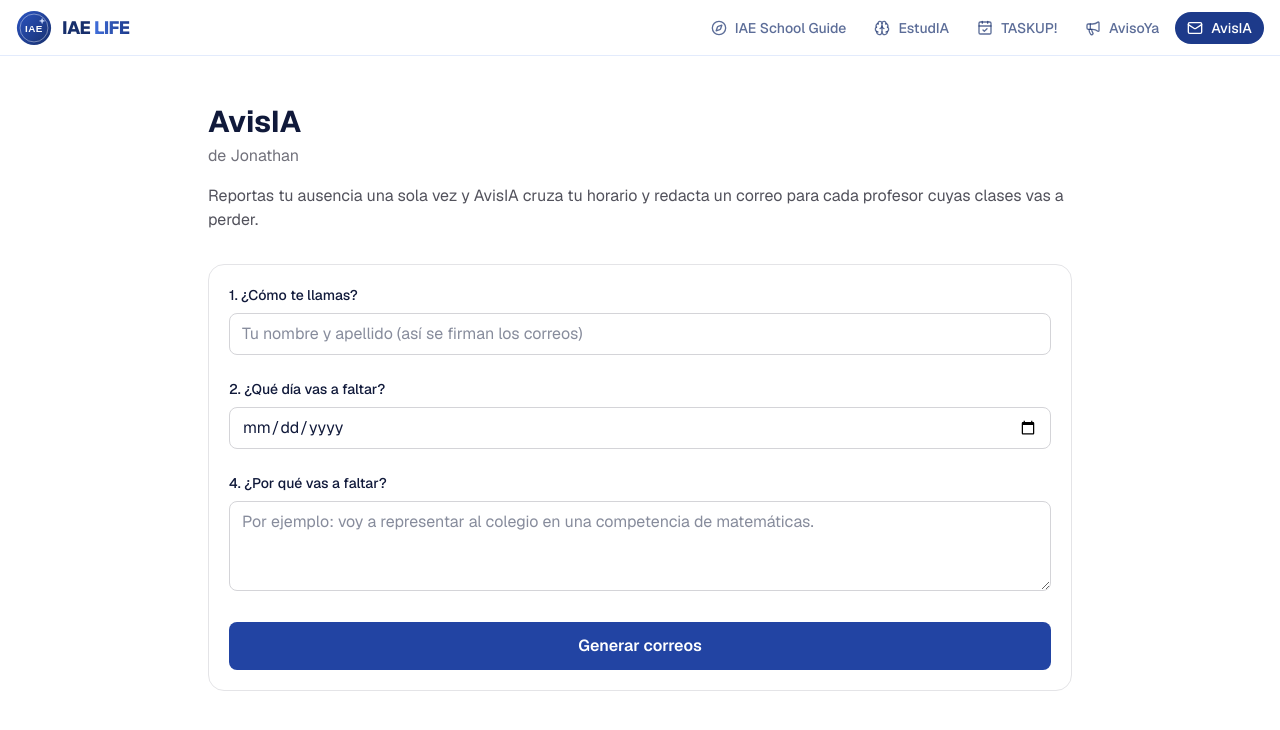
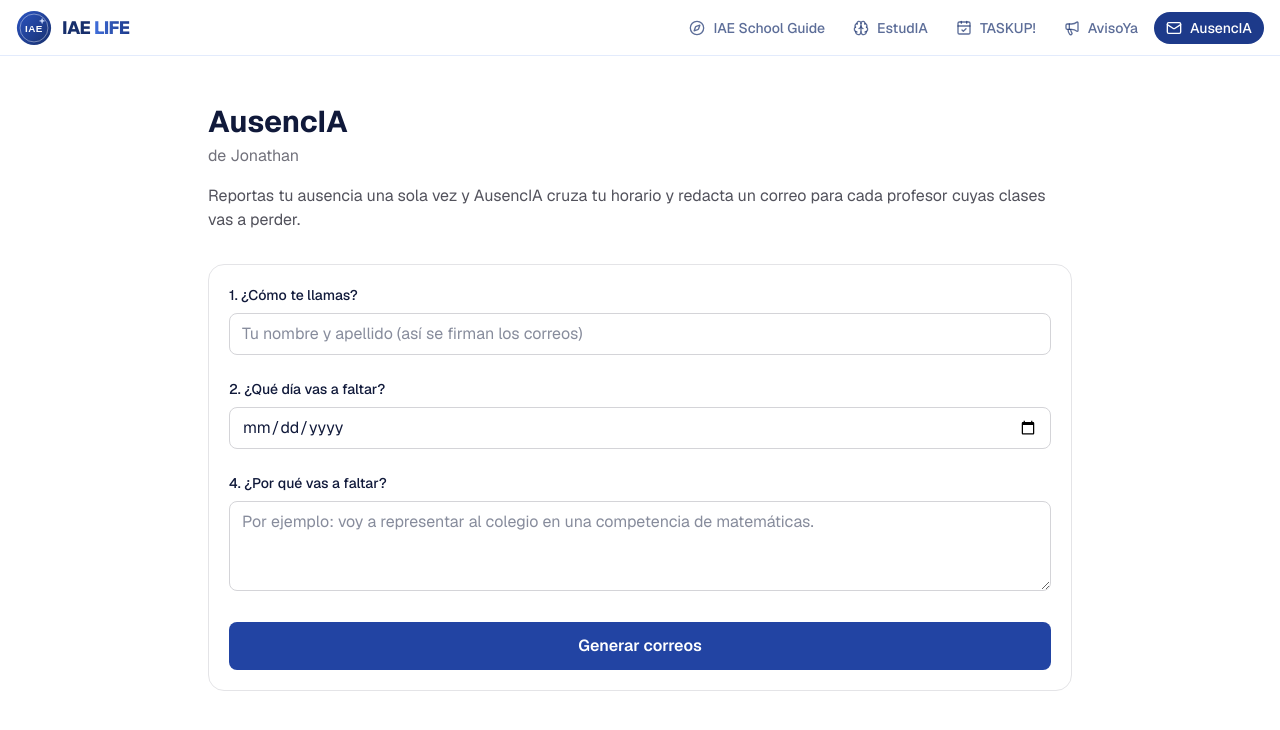
Before and after one commit to AI-Lab-IAE/hub-iae-life, a Next.js app: page /jonathan in a window 1280 px wide. Shown: the top 730 px of the page. Built offline with nearby package versions, Linux system fonts and the light colour scheme.

Commit message:
[Claude] renombrar AvisIA a AusencIA (para no confundir con AvisoYa)
Co-Authored-By: Claude Opus 5.5 <noreply@anthropic.com>
Claude-Session: https://claude.ai/code/session_01HjM58KKyKvCjPUVTVyuzhg

```diff
--- a/app/jonathan/components/AvisIA.tsx
+++ b/app/jonathan/components/AusencIA.tsx
@@ -6,7 +6,7 @@ import TarjetaCorreo from "./TarjetaCorreo";
 import { fechaEnPalabras, generarCorreos } from "../lib/correos";
 
 // Une el formulario con los correos generados.
-export default function AvisIA() {
+export default function AusencIA() {
   const [ausencia, setAusencia] = useState<Ausencia | null>(null);
   const resultado = useRef<HTMLElement>(null);
 
--- a/app/jonathan/info.ts
+++ b/app/jonathan/info.ts
@@ -1,7 +1,7 @@
 // Datos de tu proyecto. Aparecen en la tarjeta de la página de inicio y en el título de tu módulo.
 export const info = {
   estudiante: "Jonathan",
-  proyecto: "AvisIA",
+  proyecto: "AusencIA",
   descripcion:
-    "Reportas tu ausencia una sola vez y AvisIA cruza tu horario y redacta un correo para cada profesor cuyas clases vas a perder.",
+    "Reportas tu ausencia una sola vez y AusencIA cruza tu horario y redacta un correo para cada profesor cuyas clases vas a perder.",
 };
--- a/app/jonathan/page.tsx
+++ b/app/jonathan/page.tsx
@@ -1,5 +1,5 @@
 import { info } from "./info";
-import AvisIA from "./components/AvisIA";
+import AusencIA from "./components/AusencIA";
 
 export default function Page() {
   return (
@@ -7,7 +7,7 @@ export default function Page() {
       <h1 className="text-3xl font-bold">{info.proyecto}</h1>
       <p className="mt-1 text-zinc-500">de {info.estudiante}</p>
       <p className="mt-4 text-zinc-600 dark:text-zinc-400">{info.descripcion}</p>
-      <AvisIA />
+      <AusencIA />
     </main>
   );
 }
```
Also changed, not shown: app/jonathan/README.md, 1 other file (tests, documents, lock files or other folders).
